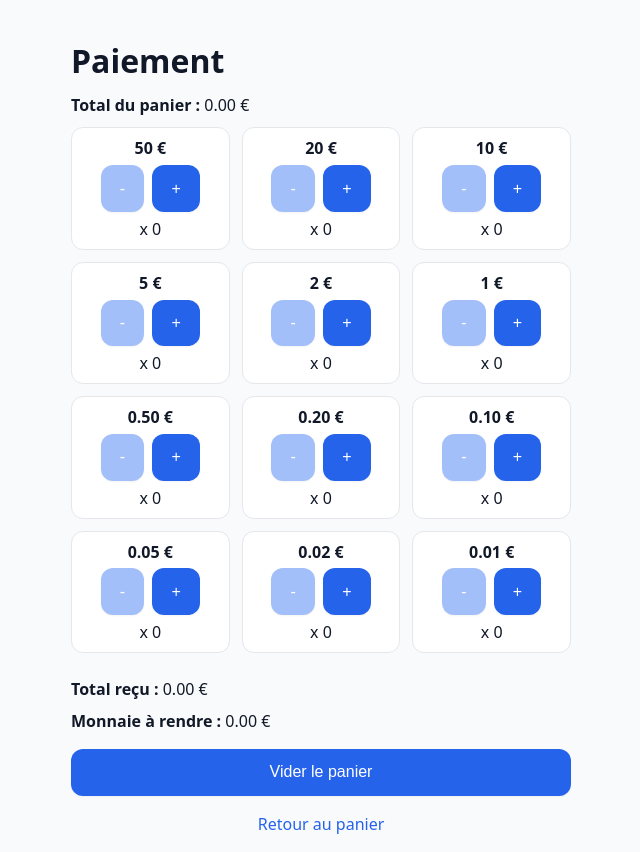
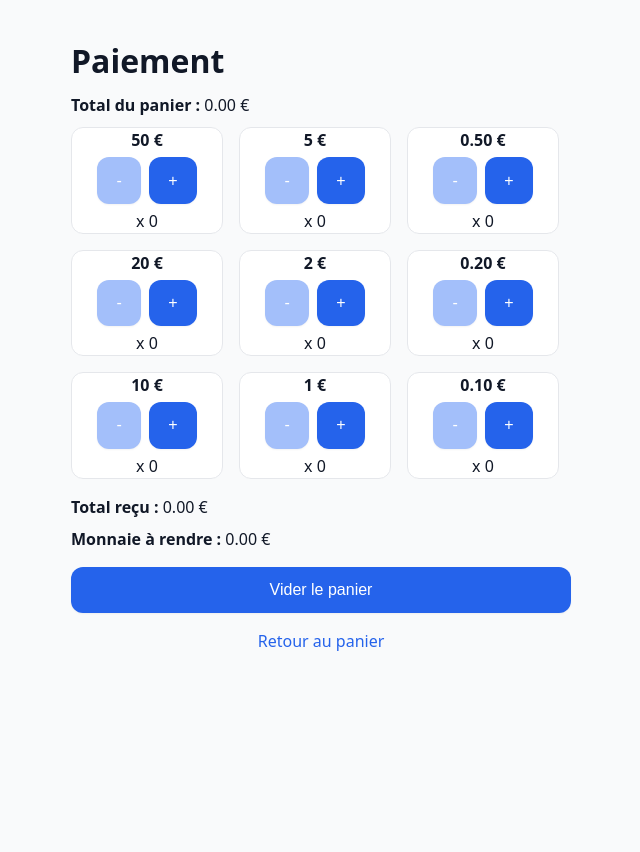
Before and after one commit to Tchoup7790/celtiques-bar-app, a Vue app: page /payement in a window 1280 px wide. Shown: the whole page, without its empty margins (319-959 px from the left). After the commit the page ends 800 px from the top, so only its background shows below. Built offline with nearby package versions, Linux system fonts and the light colour scheme.

Commit message:
better payement

```diff
--- a/src/assets/main.css
+++ b/src/assets/main.css
@@ -87,15 +87,18 @@ button:active {
 }
 
 .payements-grid {
-  display: grid;
-  grid-template-columns: repeat(3, 1fr);
-  gap: 0.75rem;
+  overflow-x: auto;
+  white-space: nowrap;
+  /* bloque le retour à la ligne */
+  padding-bottom: 0.5rem;
+  -webkit-overflow-scrolling: touch;
 }
 
-@media (max-width: 320px) {
-  .payements-grid {
-    grid-template-columns: 1fr;
-  }
+.payements-grid-inner {
+  display: inline-grid;
+  grid-auto-flow: column;
+  grid-template-rows: repeat(3, auto);
+  gap: 1rem;
 }
 
 .product-name {
--- a/src/pages/cart.vue
+++ b/src/pages/cart.vue
@@ -1,10 +1,3 @@
-<script setup lang="ts">
-import { router } from '../router'
-import { useCartStore } from '../store/cartStore'
-
-const cartStore = useCartStore()
-</script>
-
 <template>
   <div class="container">
     <h1>Panier</h1>
@@ -100,3 +93,10 @@ const cartStore = useCartStore()
     </router-link>
   </div>
 </template>
+
+<script setup lang="ts">
+import { router } from '../router'
+import { useCartStore } from '../store/cartStore'
+
+const cartStore = useCartStore()
+</script>
--- a/src/pages/payement.vue
+++ b/src/pages/payement.vue
@@ -1,3 +1,66 @@
+<template>
+  <div class="container">
+    <h1>Paiement</h1>
+
+    <div style="margin-bottom: 10px">
+      <strong>Total du panier : </strong>{{ (totalCents / 100).toFixed(2) }} €
+    </div>
+
+    <div class="payements-grid">
+      <div class="payements-grid-inner">
+        <div
+          class="btn-secondary"
+          v-for="denom in denominations"
+          :key="denom.label"
+          style="text-align: center; border-radius: 12px; width: 150px"
+        >
+          <div style="font-weight: bold; margin-bottom: 0.3rem">{{ denom.label }}</div>
+          <button
+            class="btn-primary"
+            style="margin-right: 0.5rem"
+            @click="removeDenomination(denom.label)"
+            :disabled="receivedQuantities[denom.label] === 0"
+          >
+            -
+          </button>
+
+          <button @click="addDenomination(denom.label)" class="btn-primary">+</button>
+
+          <div style="margin-top: 0.3rem">x {{ receivedQuantities[denom.label] }}</div>
+        </div>
+      </div>
+    </div>
+
+    <div style="margin-top: 0.5rem">
+      <strong>Total reçu : </strong>{{ (totalReceived / 100).toFixed(2) }} €
+    </div>
+
+    <div style="margin-top: 0.5rem">
+      <strong>Monnaie à rendre : </strong>
+      <span v-if="changeCents >= 0">{{ (changeCents / 100).toFixed(2) }} €</span>
+      <span v-else style="color: red">
+        Paiement insuffisant (il manque {{ (-changeCents / 100).toFixed(2) }} €)
+      </span>
+    </div>
+    <button
+      class="btn-primary"
+      style="margin-top: 1rem; width: 100%"
+      @click="
+        () => {
+          cartStore.clearCart()
+          router.push('/')
+        }
+      "
+    >
+      Vider le panier
+    </button>
+
+    <router-link to="/cart" style="display: block; margin-top: 1rem; text-align: center">
+      Retour au panier
+    </router-link>
+  </div>
+</template>
+
 <script setup lang="ts">
 import { ref, computed } from 'vue'
 import { useCartStore } from '../store/cartStore'
@@ -53,64 +116,3 @@ function removeDenomination(label: string) {
   }
 }
 </script>
-
-<template>
-  <div class="container">
-    <h1>Paiement</h1>
-
-    <div style="margin-bottom: 10px">
-      <strong>Total du panier : </strong>{{ (totalCents / 100).toFixed(2) }} €
-    </div>
-
-    <div class="payements-grid">
-      <div
-        class="btn-secondary"
-        v-for="denom in denominations"
-        :key="denom.label"
-        style="padding: 0.5rem; text-align: center; border-radius: 12px"
-      >
-        <div style="font-weight: bold; margin-bottom: 0.3rem">{{ denom.label }}</div>
-        <button
-          class="btn-primary"
-          style="margin-right: 0.5rem"
-          @click="removeDenomination(denom.label)"
-          :disabled="receivedQuantities[denom.label] === 0"
-        >
-          -
-        </button>
-
-        <button @click="addDenomination(denom.label)" class="btn-primary">+</button>
-
-        <div style="margin-top: 0.3rem">x {{ receivedQuantities[denom.label] }}</div>
-      </div>
-    </div>
-
-    <div style="margin-top: 1.5rem">
-      <strong>Total reçu : </strong>{{ (totalReceived / 100).toFixed(2) }} €
-    </div>
-
-    <div style="margin-top: 0.5rem">
-      <strong>Monnaie à rendre : </strong>
-      <span v-if="changeCents >= 0">{{ (changeCents / 100).toFixed(2) }} €</span>
-      <span v-else style="color: red">
-        Paiement insuffisant (il manque {{ (-changeCents / 100).toFixed(2) }} €)
-      </span>
-    </div>
-    <button
-      class="btn-primary"
-      style="margin-top: 1rem; width: 100%"
-      @click="
-        () => {
-          cartStore.clearCart()
-          router.push('/')
-        }
-      "
-    >
-      Vider le panier
-    </button>
-
-    <router-link to="/cart" style="display: block; margin-top: 1rem; text-align: center">
-      Retour au panier
-    </router-link>
-  </div>
-</template>
--- a/src/pages/products.vue
+++ b/src/pages/products.vue
@@ -1,16 +1,3 @@
-<script setup lang="ts">
-import { SpaceName, useProductsStore, type Product } from '../store/productsStore'
-import { useCartStore } from '../store/cartStore'
-import CartFloating from '../components/cart-floating.vue'
-
-const productsStore = useProductsStore()
-const cartStore = useCartStore()
-
-function addToCart(product: Product) {
-  cartStore.addItem(product)
-}
-</script>
-
 <template>
   <div class="container">
     <div class="product-title">
@@ -49,3 +36,16 @@ function addToCart(product: Product) {
     <CartFloating />
   </div>
 </template>
+
+<script setup lang="ts">
+import { SpaceName, useProductsStore, type Product } from '../store/productsStore'
+import { useCartStore } from '../store/cartStore'
+import CartFloating from '../components/cart-floating.vue'
+
+const productsStore = useProductsStore()
+const cartStore = useCartStore()
+
+function addToCart(product: Product) {
+  cartStore.addItem(product)
+}
+</script>
```
